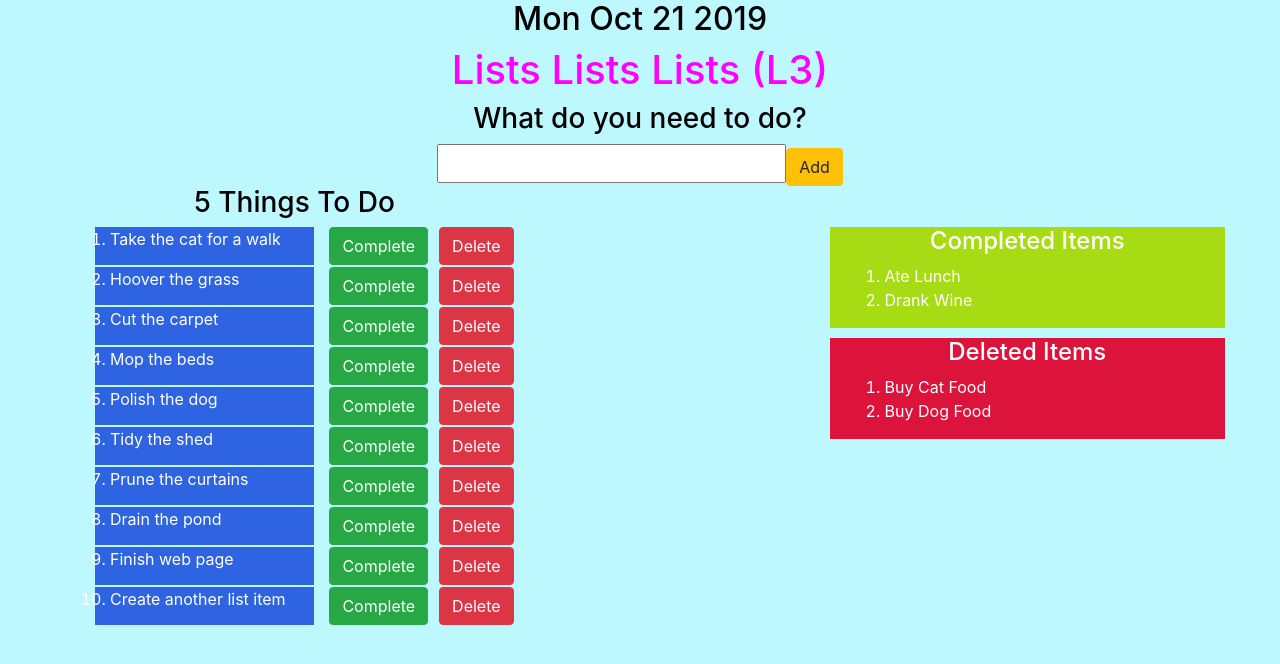
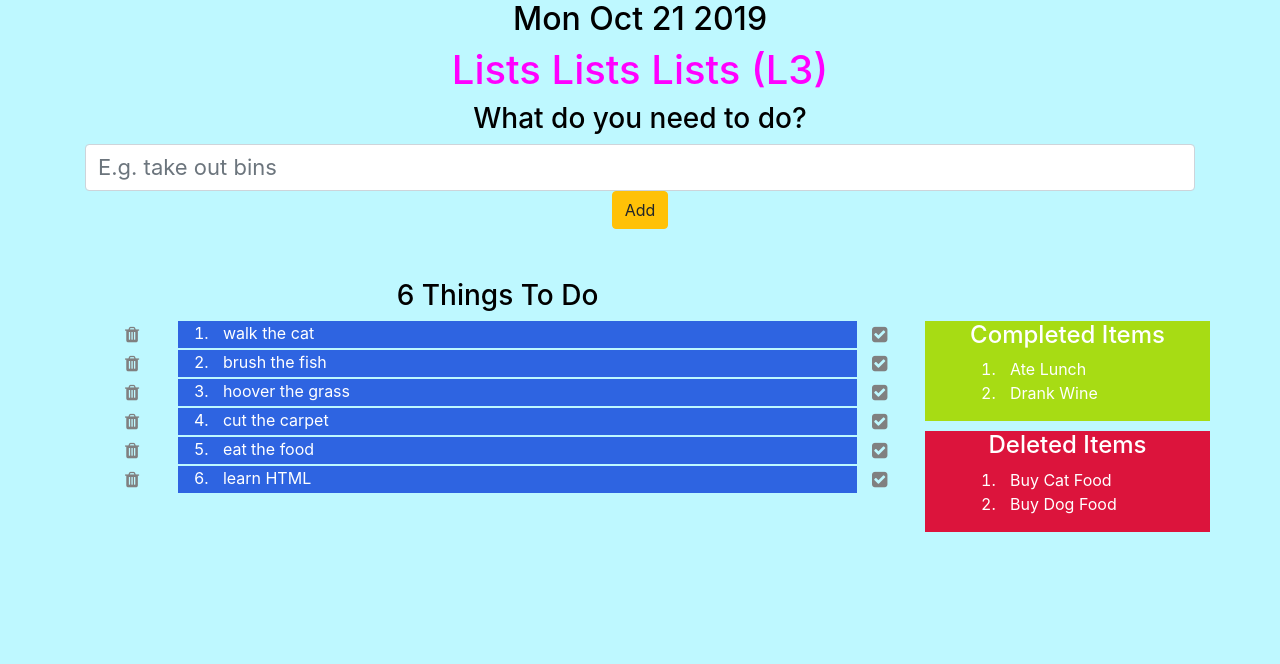
Before and after one commit to katiep28/React-Todo-List, a React (Create React App) app: page / in a window 1280 px wide. Shown: the top 664 px of the page. Built offline with nearby package versions, Linux system fonts and the light colour scheme.

Commit message:
Add item button functaionlity added

```diff
--- a/package.json
+++ b/package.json
@@ -5,7 +5,8 @@
   "dependencies": {
     "react": "^16.10.2",
     "react-dom": "^16.10.2",
-    "react-scripts": "3.2.0"
+    "react-scripts": "3.2.0",
+    "uuid": "^3.3.3"
   },
   "scripts": {
     "start": "react-scripts start",
--- a/public/index.html
+++ b/public/index.html
@@ -25,6 +25,7 @@
       Learn how to configure a non-root public URL by running `npm run build`.
     -->
     <link rel="stylesheet" href="https://stackpath.bootstrapcdn.com/bootstrap/4.3.1/css/bootstrap.min.css" integrity="sha384-ggOyR0iXCbMQv3Xipma34MD+dH/1fQ784/j6cY/iJTQUOhcWr7x9JvoRxT2MZw1T" crossorigin="anonymous">
+    <link href="https://stackpath.bootstrapcdn.com/font-awesome/4.7.0/css/font-awesome.min.css" rel="stylesheet" integrity="sha384-wvfXpqpZZVQGK6TAh5PVlGOfQNHSoD2xbE+QkPxCAFlNEevoEH3Sl0sibVcOQVnN" crossorigin="anonymous">
     <title>KP Lists Lists</title>
   </head>
   <body>
--- a/src/AddItem.js
+++ b/src/AddItem.js
@@ -2,12 +2,38 @@ import React from "react";
 import "./AddItem.css";
 
 class AddItem extends React.Component {
+  state = {
+    newTaskText:""
+  }
+  updateTaskText =(event) =>{
+    this.setState({
+      newTaskText: event.target.value
+    })
+  }
+
+  handleClick =() =>{
+    this.props.addTaskFunc(this.state.newTaskText);
+    this.setState({
+      newTaskText: ""
+    })};
+
+
   render() {
       return (
+        <section>
          <div align="center">
-           <input id="addItemInput" type="text" size="large"/>
-           <button className="btn btn-warning">Add</button>
+          <input
+          id="addItemInput"
+          type="text"
+          className="form-control"
+          placeholder="E.g. take out bins"
+          value={this.state.newTaskText}
+          onChange={this.updateTaskText}
+        />
+           <button className="btn btn-warning" onClick=
+          {this.handleClick}>Add</button>
          </div>
+         </section>
       );
   }
 }
--- a/src/App.css
+++ b/src/App.css
@@ -19,3 +19,6 @@ ol{
   color: white;
   font-size: large;
 }
+.paddingbelow{
+  padding-bottom: 50px;
+}
--- a/src/App.js
+++ b/src/App.js
@@ -1,42 +1,73 @@
 import React from 'react';
-import ToDoList from "./ToDoList";
-import CompletedTasks from "./CompletedTasks"
+import ListItem from "./ListItem";
+import CompletedTasks from "./CompletedTasks";
 import DeletedTasks from "./DeletedTasks";
 import AddItem from "./AddItem";
 import ItemCount from "./ItemCount";
 import './App.css';
+import uuid from "uuid/v4";
 
 class App extends React.Component {
+    state = {
+      tasks:[
+        {text:"walk the cat", completed: true, date:"2019-10-16", id:uuid()},
+        {text:"brush the fish", completed: false, date:"2019-10-12", id:uuid()},
+        {text:"hoover the grass", completed: false, date:"2019-10-13", id:uuid()},
+        {text:"cut the carpet", completed: true, date:"2019-10-15", id:uuid()},
+        {text:"eat the food", completed: true, date:"2019-10-15", id:uuid()},
+        {text:"learn HTML", completed: true, date:"2019-10-17", id:uuid()}
+      ]
+    }
+    //function to update the taskss with the tasks
+    addTask =(taskText) => {
+       //Create a new task wtih default complete and date properties
+       const newTask = {
+         text:taskText,
+         completed:false,
+         date:"2019-10-21",
+         id:uuid()
+       };
+       //Make a copy of the tasks array
+       //never do this.stat.tasks.push)item and access it direactly as this causese
+       //a problem
+       const tasksCopy = this.state.tasks.slice();
+       tasksCopy.push(newTask);
+       this.setState({
+         tasks: tasksCopy
+       });
+      }
+       //Add that task to the state
+
   //Every component must have a render method
   render() {
     return (
       <div className="container">
-        <div className="row justify-content-center">
-          <div clssName="col-12 ">
+        <div className="row paddingbelow">
+          <div className="col-12">
             <h2>{new Date().toDateString()}</h2>
             <h1> Lists Lists Lists (L3)</h1>
             <h3> What do you need to do?</h3>
-            <AddItem />
+            <AddItem addTaskFunc={this.addTask}/>
           </div>
         </div>
-        <div className="row justify-content-between">
-          <div clssName="col-9" >
-            <ItemCount count={5} />
+        <div className="row">
+          <div className="col-9">
+              <ItemCount count={this.state.tasks.length} />
+          </div>
+          <div className="col-3"/>
+        </div>
+        <div className="row">
+          <div className="col-9" >
               <ol>
-                <ToDoList text="Take the cat for a walk" />
-                <ToDoList text="Hoover the grass" />
-                <ToDoList text="Cut the carpet" />
-                <ToDoList text="Mop the beds" />
-                <ToDoList text="Polish the dog" />
-                <ToDoList text="Tidy the shed" />
-                <ToDoList text="Prune the curtains" />
-                <ToDoList text="Drain the pond" />
-                <ToDoList text="Finish web page" />
-                <ToDoList text="Create another list item" />
+                 {this.state.tasks.map(item=>{
+                      return <ListItem key={item.id}
+                                   text={item.text}
+                                   completed={item.complete}
+                                   date={item.date}/>
+                       })}
               </ol>
           </div>
-          <div clssName="col-2" >
-               <h3 className="invisible"> how do i make this invisible</h3>
+          <div className="col-12 col-lg-3" >
               <CompletedTasks />
               <DeletedTasks />
           </div>
--- a/src/CompletedTasks.js
+++ b/src/CompletedTasks.js
@@ -5,7 +5,7 @@ class CompletedTasks extends React.Component {
   render() {
     return (
         <div className="row paddrow">
-          <div className="col-12 col-yell">
+          <div className="col-12 col-yell col-lg-12">
             <h4>Completed Items</h4>
             <ol>
               <li>Ate Lunch</li>
--- a/src/DeletedTasks.js
+++ b/src/DeletedTasks.js
@@ -5,7 +5,7 @@ class DeletedTasks extends React.Component {
   render() {
     return (
          <div className="row">
-          <div className="col-12 col-red">
+          <div className="col-12 col-red col-lg-12">
             <h4>Deleted Items</h4>
             <ol>
               <li>Buy Cat Food</li>
--- a/src/ToDoList.css
+++ b/src/ListItem.css
@@ -1,13 +1,21 @@
 
 .text{    color: white;
-    font-size: x-large;
+    font-size: xx-large;;
 }
  .col-blue {
     background-color: rgba(20, 73, 220, 0.844);
 }
 li {
     font-size: medium;
+    padding-left: 10px;
+    margin-left: 20px;
 }
 .padditemrow{
     padding-bottom: 2px;
   }
+i {
+    color: grey;
+}
+.paddiconright {
+    padding-right: 10px;
+}
--- /dev/null
+++ b/src/ListItem.js
@@ -0,0 +1,25 @@
+import React from "react";
+import "./ListItem.css";
+
+class ListItem extends React.Component {
+  render() {
+    return (
+      <div className="row padditemrow">
+        <div className="col-1">
+          <i className="fa fa-trash"></i>
+        </div>
+        <div className="col-10  col-blue">
+          <div>
+            <li className={this.props.completed ? "completedItem" : ""}>
+              {this.props.text}
+            </li>
+          </div>
+        </div>
+        <div className="col-1">
+          <i className="fa fa-check-square paddiconright"></i>
+        </div>
+      </div>
+    );
+  }
+}
+export default ListItem;
--- a/src/ToDoList.js
+++ /dev/null
@@ -1,25 +0,0 @@
-import React from "react";
-import CompletedTasks from "./CompletedTasks";
-import "./ToDoList.css";
-
-class ToDoList extends React.Component {
-  render() {
-    return (
-
-      <div className="row padditemrow">
-        <div className="col-6  col-blue">
-          <div>
-            <li>{this.props.text}</li>
-          </div>
-        </div>
-        <div className="col-3">
-          <button className="btn btn-success">Complete</button>
-        </div>
-        <div className="col-3">
-          <button className="btn btn-danger"> Delete</button>
-        </div>
-      </div>
-    );
-  }
-}
-export default ToDoList;
```
Also changed, not shown: src/AddItem.css (line endings or trailing spaces).
